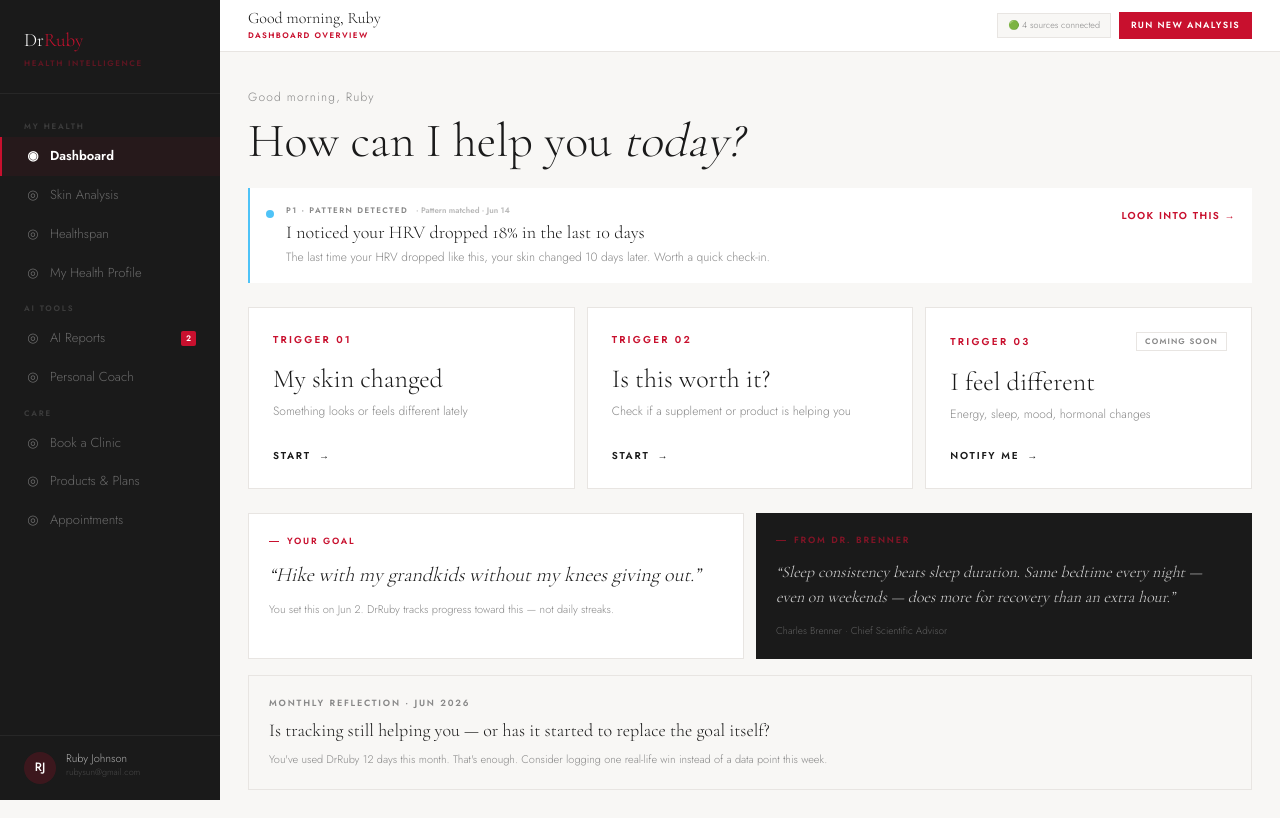
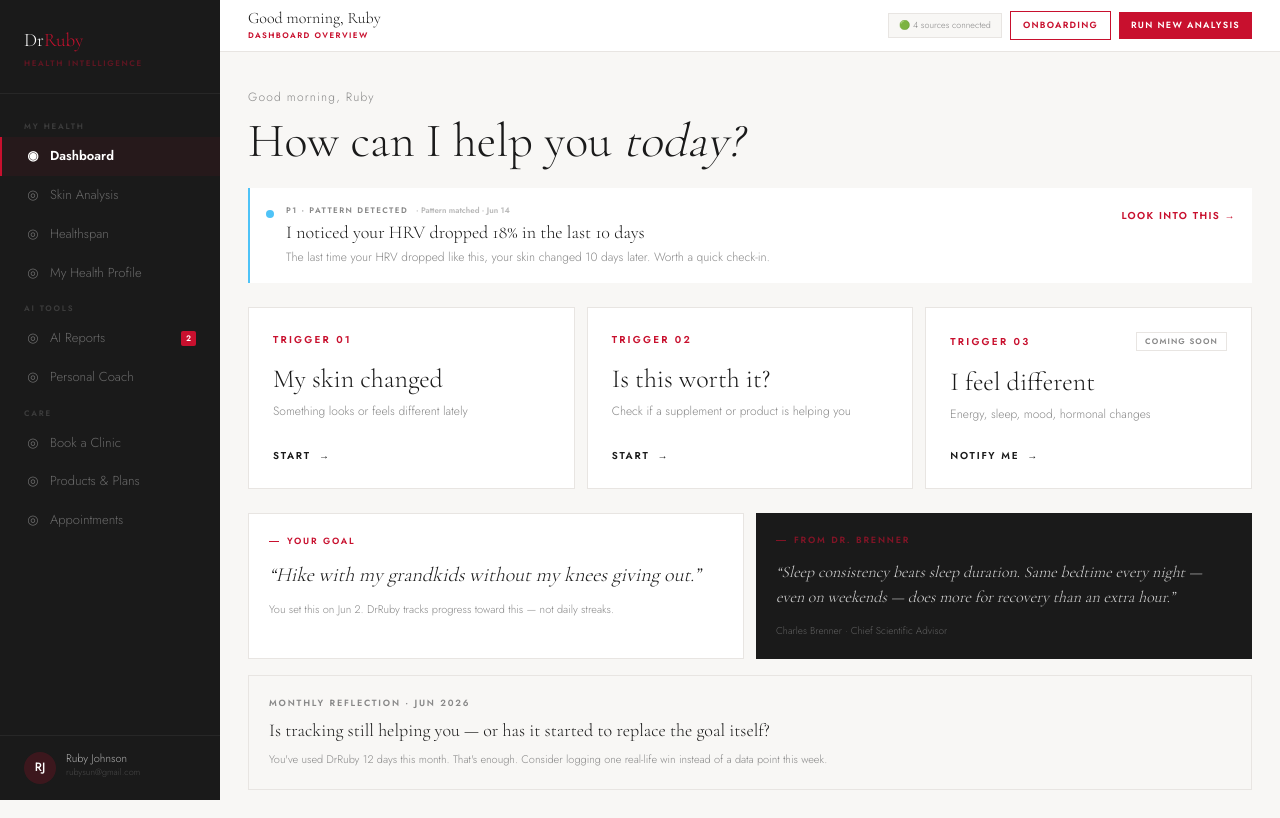
Before and after one commit to DrRubyAPP/drruby-web, a Next.js app: page /portal in a window 1280 px wide. Built offline with nearby package versions, Linux system fonts and the light colour scheme.

Commit message:
feat: user portal 的相关页面

```diff
--- a/src/components/layout/PortalTopbar.tsx
+++ b/src/components/layout/PortalTopbar.tsx
@@ -1,5 +1,6 @@
 "use client";
 
+import Link from "next/link";
 import { useTranslations } from "next-intl";
 import { PORTAL_USER } from "@/config/user-portal-mock";
 
@@ -29,6 +30,12 @@
         <div className="hidden sm:block text-[9px] bg-dr-off border border-dr-border px-2.5 py-1 text-dr-mid">
           🟢 {t("topbar.sourcesConnected", { count: PORTAL_USER.connectedSources })}
         </div>
+        <Link
+          href="/onboarding"
+          className="text-[9px] font-semibold tracking-[0.14em] uppercase border border-dr-red text-dr-red px-3 py-1.5 no-underline hover:bg-[rgba(200,16,46,0.04)] transition-colors"
+        >
+          {t("topbar.onboarding")}
+        </Link>
         {primaryAction && (
           <a
             href={primaryAction.href ?? "#"}
--- a/src/i18n/messages/en.json
+++ b/src/i18n/messages/en.json
@@ -624,7 +624,8 @@
     },
     "topbar": {
       "sourcesConnected": "{count} sources connected",
-      "primaryAction": "Run New Analysis"
+      "primaryAction": "Run New Analysis",
+      "onboarding": "Onboarding"
     },
     "common": {
       "back": "← Back",
```
